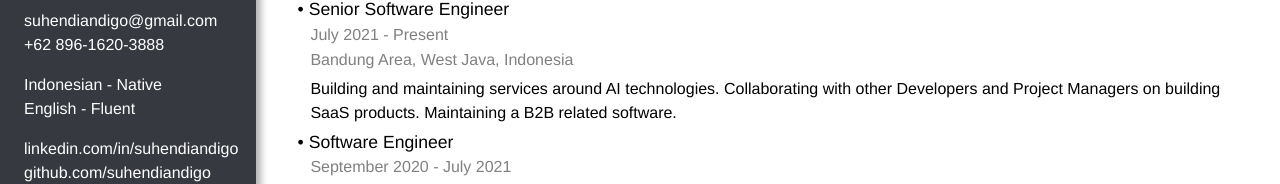
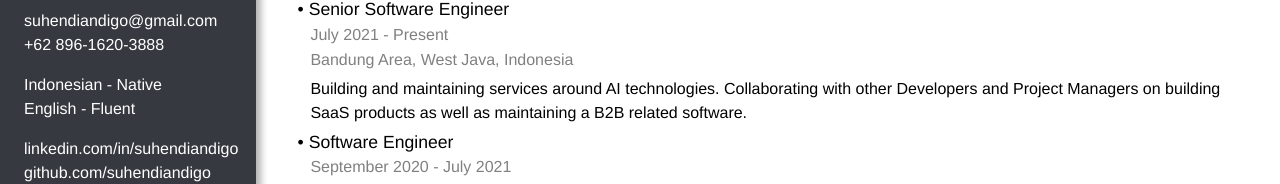
Before and after one commit to suhendiandigo/resume, a plain HTML site: page index.html in a window 1280 px wide. Shown: the part 359-543 px from the top of the page. Drawn offline with Linux system fonts and the light colour scheme.

Commit message:
Adjust description for Prosa.ai experience

```diff
--- a/index.html
+++ b/index.html
@@ -43,7 +43,7 @@
                         <div class="title">Senior Software Engineer</div>
                         <div class="timespan">July 2021 - Present</div>
                         <div class="location">Bandung Area, West Java, Indonesia</div>
-                        <div class="description">Building and maintaining services around AI technologies. Collaborating with other Developers and Project Managers on building SaaS products. Maintaining a B2B related software.</div>
+                        <div class="description">Building and maintaining services around AI technologies. Collaborating with other Developers and Project Managers on building SaaS products as well as maintaining a B2B related software.</div>
                     </div>
                     <div class="sub-experience">
                         <div class="title">Software Engineer</div>
```
